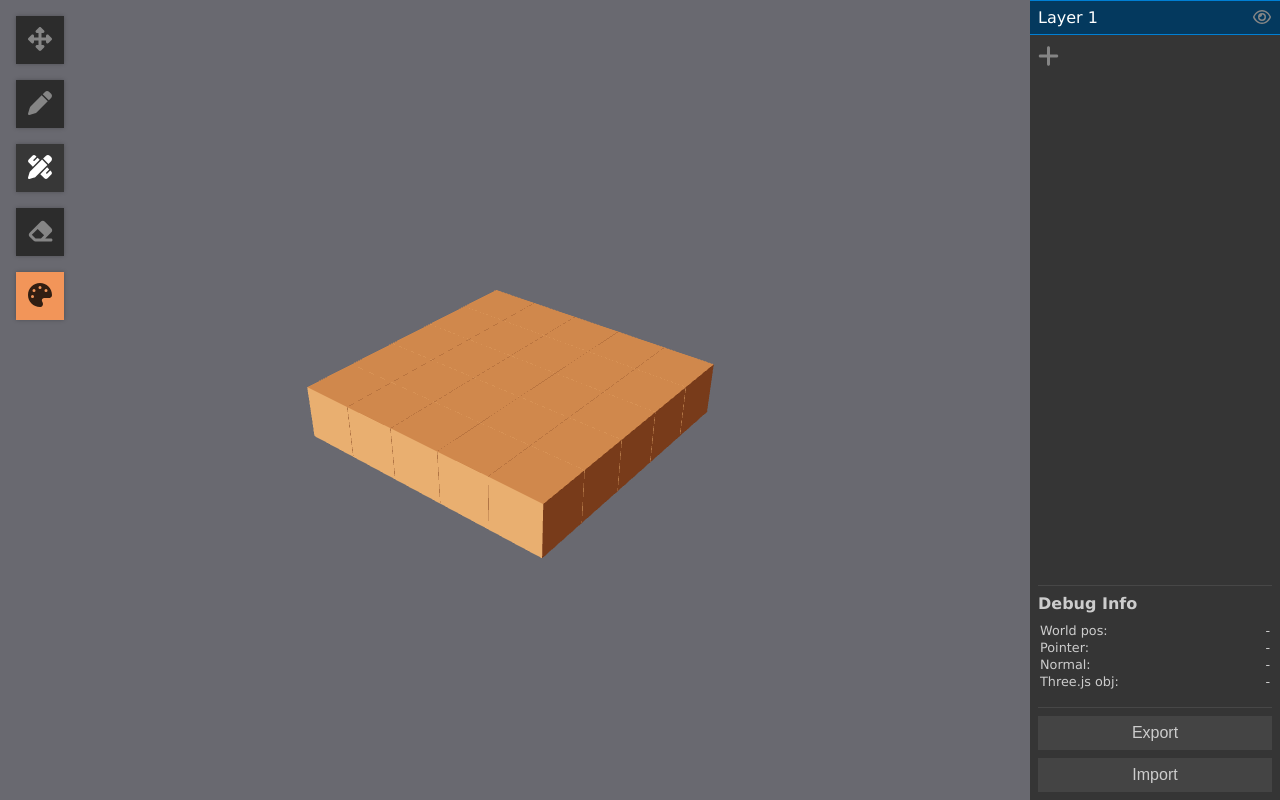
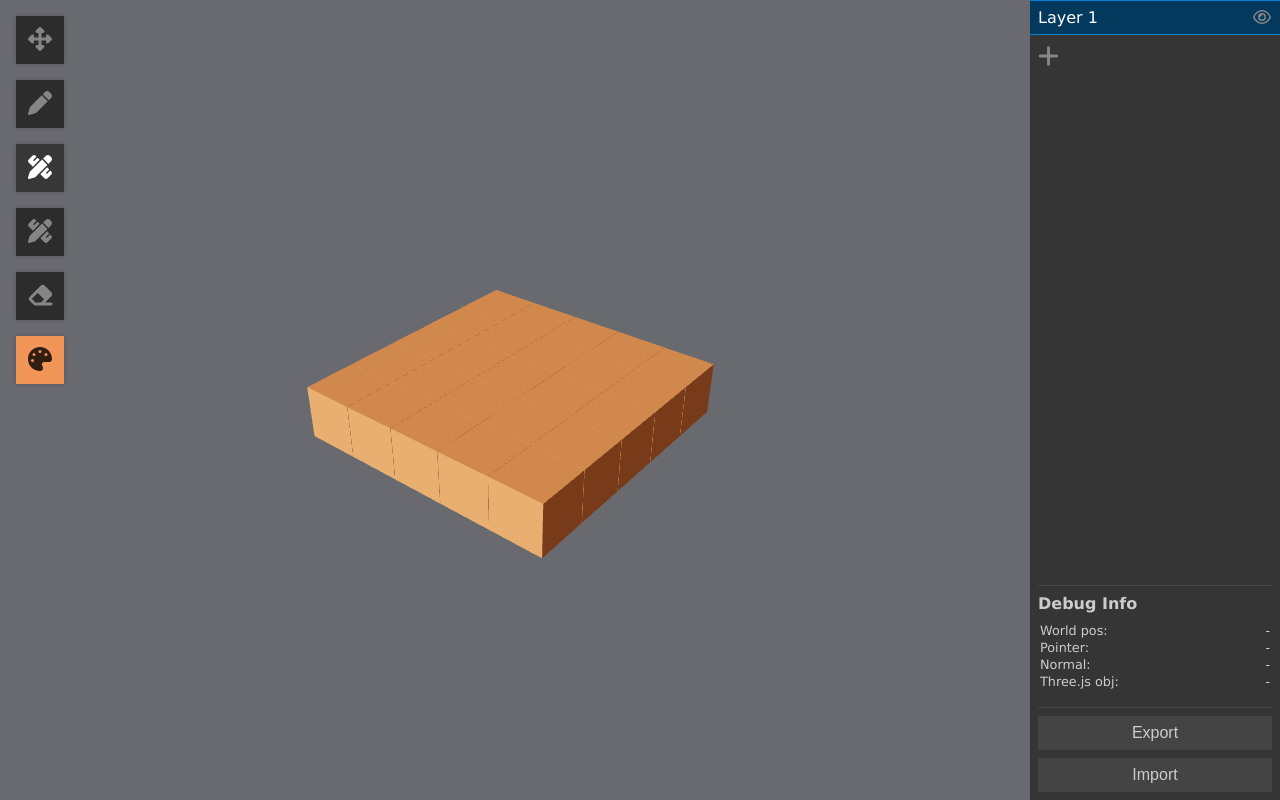
Before and after one commit to interphx/vox-editor, a React (Create React App) app: page / in a window 1280 px wide. Built offline with nearby package versions, Linux system fonts and the light colour scheme.

Commit message:
Plane extrusion prototype

```diff
--- a/src/model/root-store.ts
+++ b/src/model/root-store.ts
@@ -115,7 +115,7 @@ function createHistory(initialProjectState: Project) {
         applyAction,
         project => project.clone(),
         (_project, snapshot) => snapshot.clone(),
-        5
+        15
     );
 }
 
--- a/src/tools/index.ts
+++ b/src/tools/index.ts
@@ -4,6 +4,7 @@ import { pencil } from './pencil';
 
 import { faEraser, faPen, faPenRuler, faUpDownLeftRight } from '@fortawesome/free-solid-svg-icons';
 import { cameraMovement } from './camera-movement';
+import { planeExtruder } from './plane-extruder';
 
 export const tools = [
     {
@@ -22,6 +23,11 @@ export const tools = [
         icon: faPenRuler
     },
     {
+        id: 'plane-extruder',
+        tool: planeExtruder,
+        icon: faPenRuler
+    },
+    {
         id: 'eraser',
         tool: eraser,
         icon: faEraser
--- /dev/null
+++ b/src/tools/plane-extruder.tsx
@@ -0,0 +1,107 @@
+import { runInAction } from 'mobx';
+import { Vector3 } from 'three';
+import { Action } from '../model/action';
+import { BlockId } from '../structure';
+import { Tool } from '../ui/interaction';
+import { Vec3Dictionary } from '../utilities/vec3-dictionary';
+import { getCoplanarAxes, getNonZeroAxis, projectToViewport, worldToVoxel } from '../utilities/vector';
+
+const maxBlocksToSpawn = 200;
+const maxBlocksToConsider = 512;
+const maxArea = 256;
+const coplanarNeighborOffsets = [
+    [-1, 0],
+    [1, 0],
+    [0, -1],
+    [0, 1]
+] as const;
+
+export const planeExtruder: Tool = (event, store, setGizmos) => {
+    const { worldPoint, face } = event;
+    if (!worldPoint || !face) return null;
+
+    const history = store.getHistory();
+    const project = history.getCurrent();
+    const checkpoint = history.getCurrentPosition();
+
+    const originVoxel = worldToVoxel(worldPoint, face.normal);
+    const originVoxelPosInViewport = projectToViewport(originVoxel, event.camera);
+    const axis = getNonZeroAxis(face.normal);
+    if (!axis) return null;
+
+    const coplanarAxes = getCoplanarAxes(axis);
+
+    const startingBlocks: { pos: Vector3; blockId: BlockId }[] = [];
+    const viewed = new Vec3Dictionary<boolean>();
+    const stack = [originVoxel];
+
+    while (stack.length > 0) {
+        const pos = stack.pop()!;
+        if (viewed.has(pos)) continue;
+        viewed.set(pos, true);
+        const blockId = project.getBlock(pos.x, pos.y, pos.z);
+        if (blockId === 0) continue;
+        startingBlocks.push({ pos, blockId });
+
+        if (viewed.size() >= maxBlocksToConsider) break;
+        if (startingBlocks.length >= maxArea) break;
+
+        for (const offset of coplanarNeighborOffsets) {
+            const neighbor = pos.clone();
+            neighbor[coplanarAxes[0]] += offset[0];
+            neighbor[coplanarAxes[1]] += offset[1];
+            stack.push(neighbor);
+        }
+    }
+
+    let lastDiff: number | null = null;
+
+    return {
+        move(event) {
+            const direction = face.normal;
+
+            runInAction(() => {
+                const nextVoxelCenter = originVoxel.clone();
+                for (let spawned = 0; spawned < maxBlocksToSpawn; ++spawned) {
+                    nextVoxelCenter.add(direction).round();
+                    // TODO: Consider pointer direction, not just distance
+                    const distanceFromNewVoxelToOriginalVoxelInViewport = projectToViewport(
+                        nextVoxelCenter,
+                        event.camera
+                    ).distanceTo(originVoxelPosInViewport);
+                    const distanceFromPointerToOriginalVoxelInViewport =
+                        event.viewportPoint.distanceTo(originVoxelPosInViewport);
+                    if (distanceFromNewVoxelToOriginalVoxelInViewport > distanceFromPointerToOriginalVoxelInViewport) {
+                        break;
+                    }
+                }
+
+                const diff = nextVoxelCenter[axis] - originVoxel[axis];
+                if (diff === lastDiff) return;
+
+                const sign = Math.sign(diff);
+                const length = Math.abs(diff);
+
+                history.goToPosition(checkpoint);
+
+                const actions: Action[] = [];
+
+                for (const { pos, blockId } of startingBlocks) {
+                    const offsetPos = pos.clone();
+                    for (let i = 1; i <= length; ++i) {
+                        offsetPos[axis] += sign;
+                        actions.push({
+                            type: 'SetBlock',
+                            structureId: store.selectedStructureId,
+                            position: offsetPos.clone(),
+                            blockId
+                        });
+                    }
+                }
+
+                history.apply({ type: 'Batch', actions });
+            });
+        },
+        finish() {}
+    };
+};
--- a/src/utilities/vector.ts
+++ b/src/utilities/vector.ts
@@ -1,5 +1,7 @@
 import { Camera, Vector2, Vector3 } from 'three';
 import { Vec3Like } from './geometry';
+
+type Axis = 'x' | 'y' | 'z';
 
 export function vecToString(vector: { readonly x: number; readonly y: number; readonly z?: number }) {
     if ('z' in vector) {
@@ -9,14 +11,28 @@ export function vecToString(vector: { readonly x: number; readonly y: number; re
     }
 }
 
-export const worldToVoxel = (worldPos: Vec3Like, faceNormal: Vec3Like): Vector3 =>
-    new Vector3(
+export function getNonZeroAxis({ x, y, z }: Vec3Like): Axis | null {
+    if (Math.abs(x) !== 0) return 'x';
+    if (Math.abs(y) !== 0) return 'y';
+    if (Math.abs(z) !== 0) return 'z';
+    return null;
+}
+
+export function getCoplanarAxes(axis: Axis): [Axis, Axis] {
+    if (axis === 'x') return ['y', 'z'];
+    if (axis === 'y') return ['z', 'x'];
+    return ['x', 'y'];
+}
+
+export function worldToVoxel(worldPos: Vec3Like, faceNormal: Vec3Like): Vector3 {
+    return new Vector3(
         Math.round(worldPos.x - faceNormal.x * 0.5),
         Math.round(worldPos.y - faceNormal.y * 0.5),
         Math.round(worldPos.z - faceNormal.z * 0.5)
     );
+}
 
-export const projectToViewport = (vector: Vector3, camera: Camera): Vector2 => {
+export function projectToViewport(vector: Vector3, camera: Camera): Vector2 {
     const projected = vector.clone().project(camera);
     return new Vector2(projected.x, projected.y);
-};
+}
```
Also changed, not shown: src/tools/extruder.tsx (+0 -23 lines).
